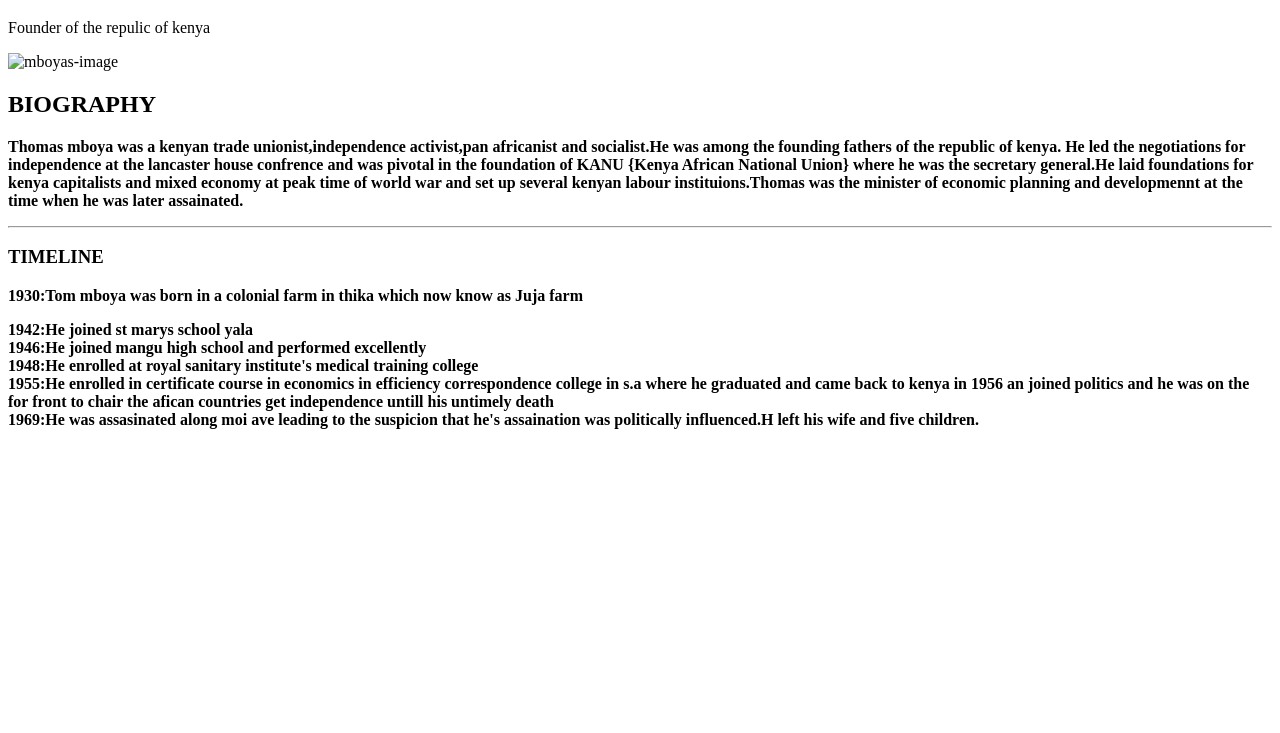
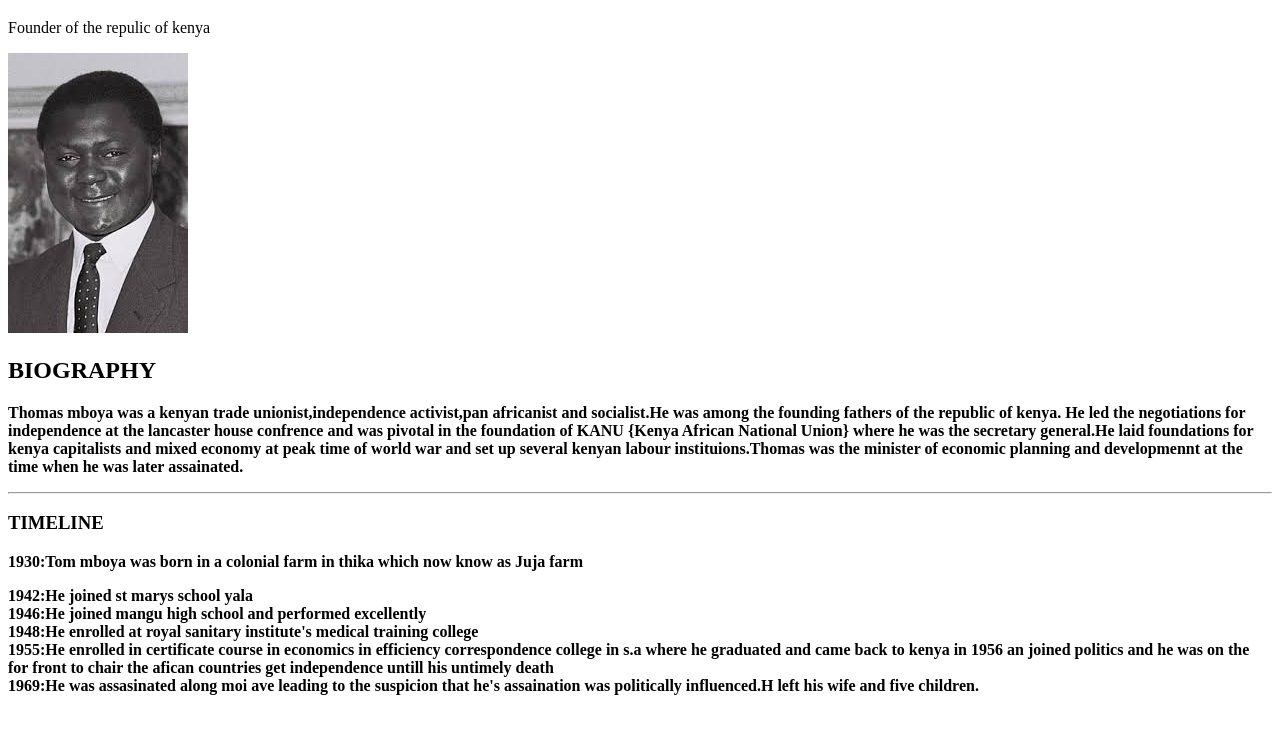
Before and after one commit to L1Y2ON3/userlyion.me, a plain HTML site: page index.html in a window 1280 px wide. Shown: the part 61-794 px from the top of the page. Drawn offline with Linux system fonts and the light colour scheme.

Commit message:
Add files via upload

```diff
--- a/index.html
+++ b/index.html
@@ -13,7 +13,7 @@
     </header>
     <main id="main">
         <div id="image-div">
-            <img src="c:\Users\HomePC\Pictures\Saved Pictures\download.jpg" alt="mboyas-image">
+            <img src="download.jpg" alt="mboyas-image">
         <div class="about-him"id=tribute-information-about-him>
             <h2 class="hdr-txt">BIOGRAPHY</h2>
         </div>
```
Also changed, not shown: download.jpg (added).
